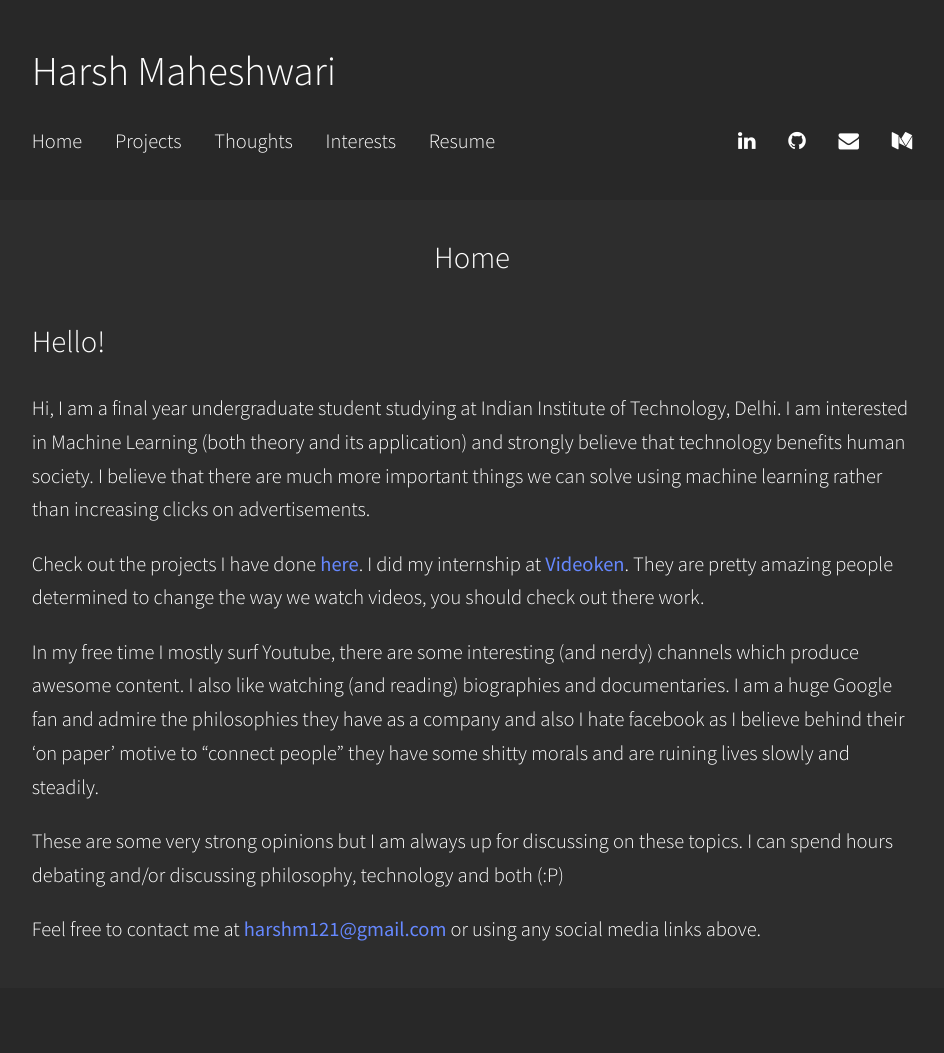
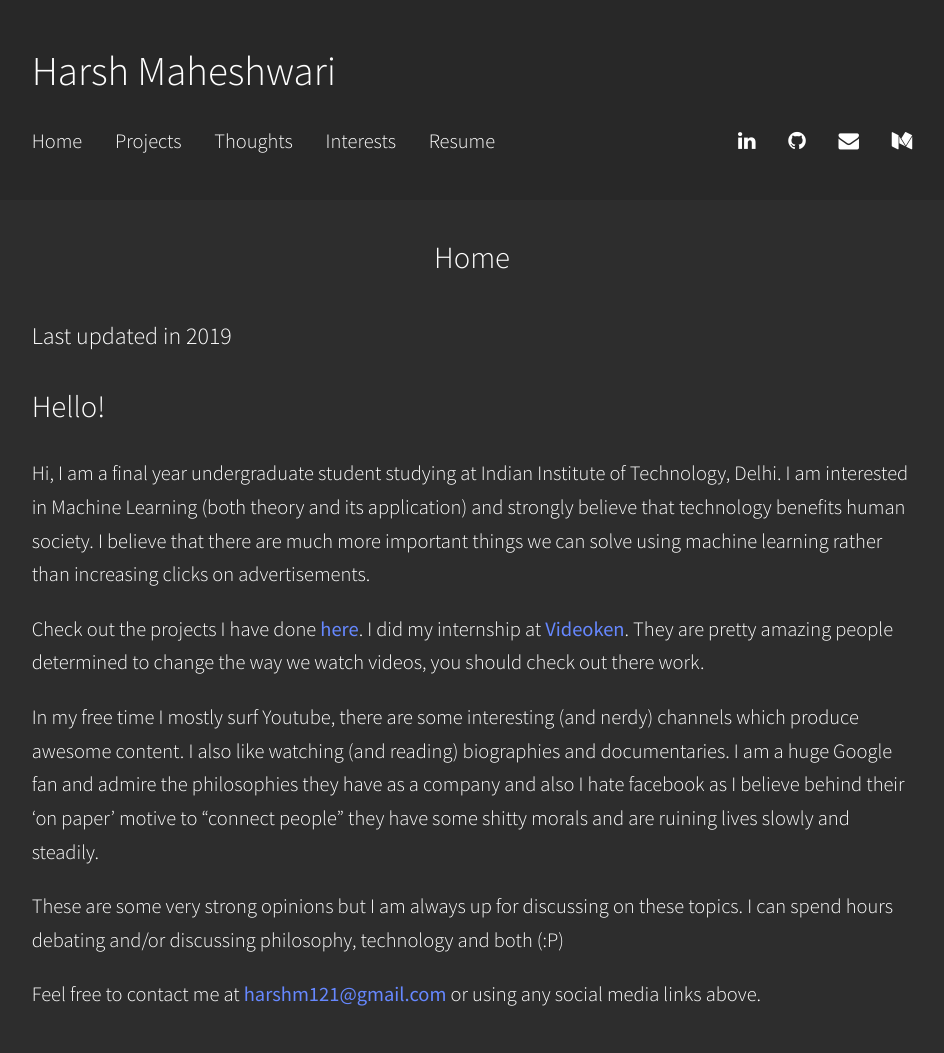
Before and after one commit to harshm121/portfolio-old, a Jekyll site: the page built from index.md, in a window 1280 px wide. Shown: the whole page, without its empty margins (168-1112 px from the left). Built offline with Jekyll 4.4.1, drawn with Linux system fonts in a browser that asks for light colours; before the commit the page ends 988 px from its top, so only the background shows below that.

Commit message:
Update index.md

```diff
--- a/index.md
+++ b/index.md
@@ -1,7 +1,7 @@
 ---
 title: "Home"
 ---
-
+### Last updated in 2019
 ## Hello!
 
 Hi, I am a final year undergraduate student studying at Indian Institute of Technology, Delhi.
```
